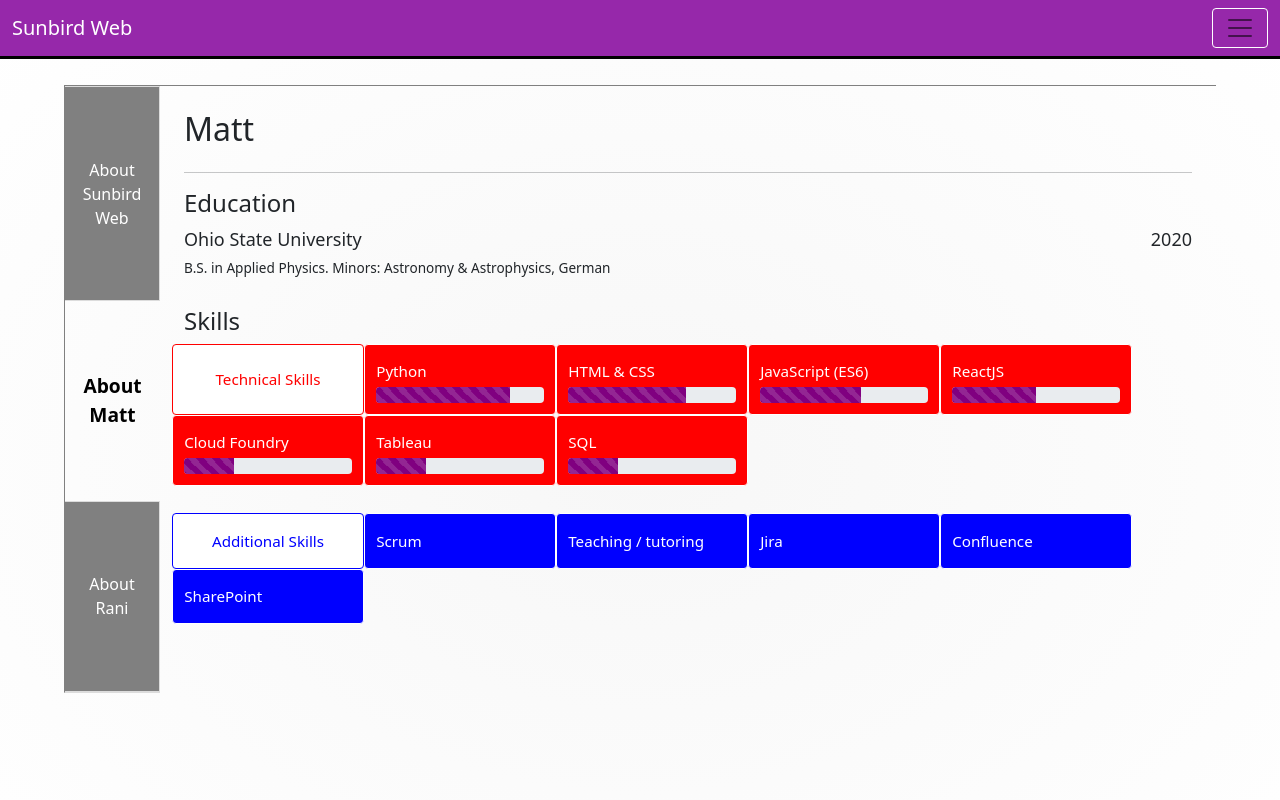
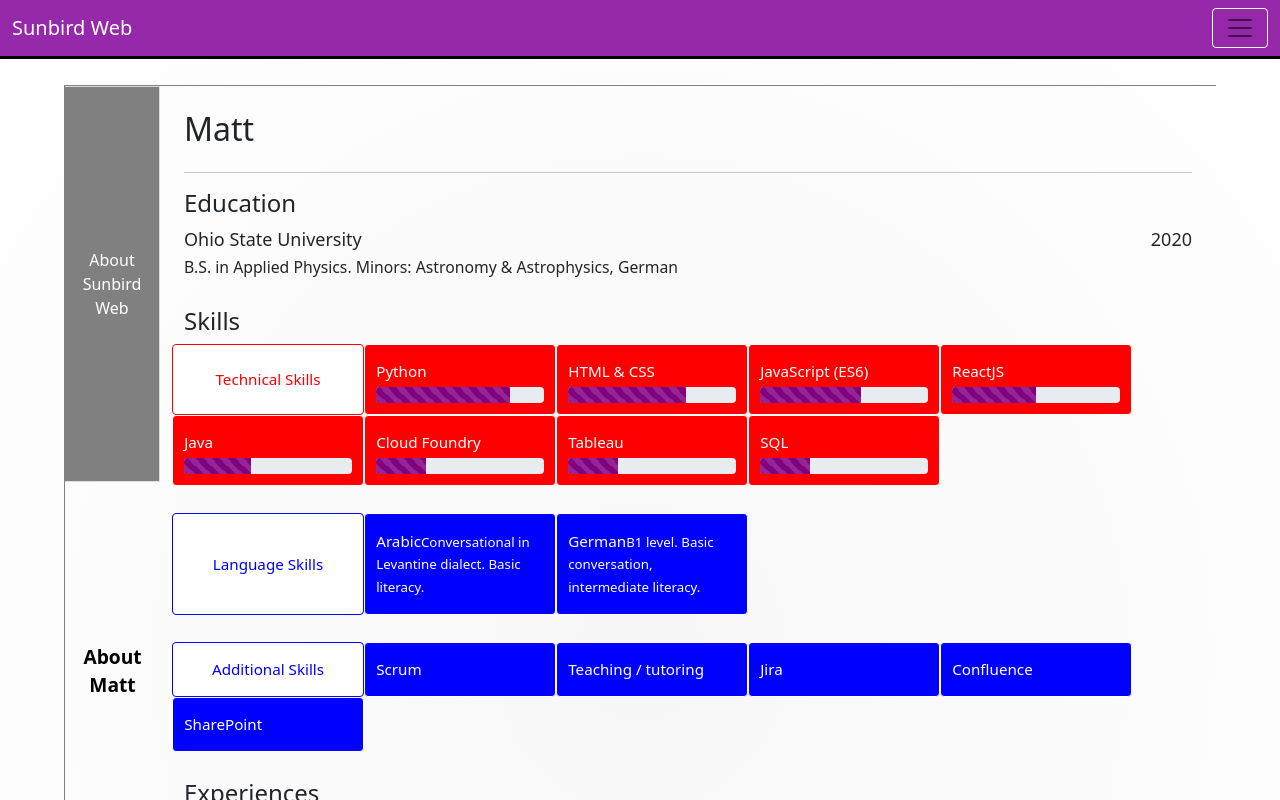
Before and after one commit to rhinnawi/first_site, a React (Create React App) app: page /about in a window 1280 px wide. Both pictures are taken after a click on the tab "About Matt". Shown: the top 800 px of the page. Built offline with nearby package versions, Linux system fonts and the light colour scheme.

Commit message:
continued updating experiences section of profile page. Began adding language skills section to skills.

```diff
--- a/src/components/Profile.js
+++ b/src/components/Profile.js
@@ -19,7 +19,7 @@ gradYear (number)
 majors (array of strings)
 minors (array of strings)
 */
-const EducationSection = (props) => {
+const EducationSection = ({ name, gradYear, degrees, minors }) => {
   return (
     <div>
       <Row>
@@ -31,17 +31,17 @@ const EducationSection = (props) => {
         <Col>
           <Row className="d-flex justify-content-between my-0">
             <Col xs={8}>
-              <span>{props.name}</span>
+              <span>{name}</span>
             </Col>
             <Col xs={4} style={{ textAlign: "right" }}>
-              <span>{props.gradYear}</span>
+              <span>{gradYear}</span>
             </Col>
           </Row>
           <Row>
             <Col>
-              <span className="caption">
-                {props.degrees.join(", ")}. Minors: {props.minors.join(", ")}
-              </span>
+              <small>
+                {degrees.join(", ")}. Minors: {minors.join(", ")}
+              </small>
             </Col>
           </Row>
         </Col>
@@ -58,10 +58,13 @@ upon the length of the skill with the longest name.
 Expected props:
 technicalSkills - Array of Objects with properties:
   skill (string), progress (number)
+languageSkills - Array of Objects with properties:
+  language (string), notes (string)
 additionalSkills - Array of strings
 */
 const Skills = (props) => {
   let technicalSkills = props.technicalSkills;
+  let languageSkills = props.languageSkills;
   let additionalSkills = props.additionalSkills;
 
   /*
@@ -162,6 +165,53 @@ const Skills = (props) => {
                   borderColor: "blue",
                 }}
               >
+                <span>Language Skills</span>
+              </Card>
+            </Col>
+            {languageSkills.map(({ language, notes }) => {
+              return (
+                <Col
+                  key={language}
+                  style={{ minWidth: cardWidth, maxWidth: maxCardWidth }}
+                  className="p-0 m-0 skill-card-col"
+                >
+                  <Card
+                    className="skill-card"
+                    style={{
+                      backgroundColor: "blue",
+                    }}
+                  >
+                    <Card.Body className="p-2">
+                      <Card.Text className="py-0 my-1">
+                        <span>{language}</span>
+                        <small>{notes}</small>
+                      </Card.Text>
+                    </Card.Body>
+                  </Card>
+                </Col>
+              );
+            })}
+          </Row>
+        </CardGroup>
+        <br />
+        <CardGroup
+          className="d-flex flex-wrap"
+          style={{ maxHeight: "fit-content" }}
+        >
+          <Row style={{ width: "100%" }}>
+            <Col
+              style={{ minWidth: cardWidth, maxWidth: maxCardWidth }}
+              className="skill-card-col p-0"
+            >
+              <Card
+                className="d-flex justify-content-center skill-card"
+                style={{
+                  color: "blue",
+                  height: "100%",
+                  textAlign: "center",
+                  borderColor: "blue",
+                }}
+              >
                 <span>Additional Skills</span>
               </Card>
             </Col>
@@ -194,6 +244,57 @@ const Skills = (props) => {
   );
 };
 
+const Experiences = (props) => {
+  const role = "Full-Stack Software Developer";
+  const dates = "July 2020 - Present";
+  const organization = "JPMorgan Chase";
+  const location = "Columbus, OH";
+  const bulletPoints = [
+    `Developed full-stack applications aimed at identifying control breaks and
+    automating risk remediation at the firm's infrastructure level.`,
+    `Built internal, client-facing portal in ReactJS that serves as a
+    hub for the team's applications and services.`,
+    `Utilized JFrog Artifactory to reorganize common back-end functionality
+    across different applications into a common Python package. This led to
+    reduced code duplication and allowed team to maintain up-to-date, now
+    versioned internal tooling.`,
+    `Led effort to transition team's workflow from waterfall to an
+    agile-first, Scrum model.`,
+    `Set up and helped maintain team Scrum board in Jira, SharePoint and
+    Confluence pages,`,
+  ];
+
+  return (
+    <Row>
+      <Col>
+        <Row>
+          <Col>
+            <h4>Experiences</h4>
+          </Col>
+        </Row>
+        <Row className="d-flex justify-content-between my-0">
+          <Col xs={8}>
+            <p className="my-0">
+              <strong>{role}</strong>
+            </p>
+            <small>
+              <strong>{organization}</strong>, {location}
+            </small>
+            <ul>
+              {bulletPoints.map((bulletPoint) => (
+                <li>{bulletPoint}</li>
+              ))}
+            </ul>
+          </Col>
+          <Col xs={4} style={{ textAlign: "right" }}>
+            <span>{dates}</span>
+          </Col>
+        </Row>
+      </Col>
+    </Row>
+  );
+};
+
 const Profile = (props) => {
   // Set up dummy data for each section
   const skills = {
@@ -205,6 +306,17 @@ const Profile = (props) => {
       { skill: "Cloud Foundry", progress: 30 },
       { skill: "Tableau", progress: 30 },
       { skill: "SQL", progress: 30 },
+      { skill: "Java", progress: 40 },
+    ],
+    languageSkills: [
+      {
+        language: "Arabic",
+        notes: "Conversational in Levantine dialect. Basic literacy.",
+      },
+      {
+        language: "German",
+        notes: "B1 level. Basic conversation, intermediate literacy.",
+      },
     ],
     additionalSkills: [
       "Scrum",
@@ -237,6 +349,8 @@ const Profile = (props) => {
       <EducationSection {...institution} />
       <br />
       <Skills {...skills} />
+      <br />
+      <Experiences />
     </Container>
   );
 };
--- a/src/components/Sidebar.js
+++ b/src/components/Sidebar.js
@@ -19,15 +19,15 @@ function Sidebar(props) {
       </Offcanvas.Header>
       <Offcanvas.Body>
         <Nav className="justify-content-end flex-grow-1 pe-3">
-          <Nav.Link>
+          <Item>
             <Link to="/">Home</Link>
-          </Nav.Link>
-          <Nav.Link>
+          </Item>
+          <Item>
             <Link to="/about">About Us</Link>
-          </Nav.Link>
-          <Nav.Link>
+          </Item>
+          <Item>
             <Link to="/stack">Our Stack</Link>
-          </Nav.Link>
+          </Item>
           <NavDropdown title="Dropdown" id="offcanvasNavbarDropdown">
             <Item href="#action3">Action</Item>
             <Item href="#action4">Another action</Item>
```
